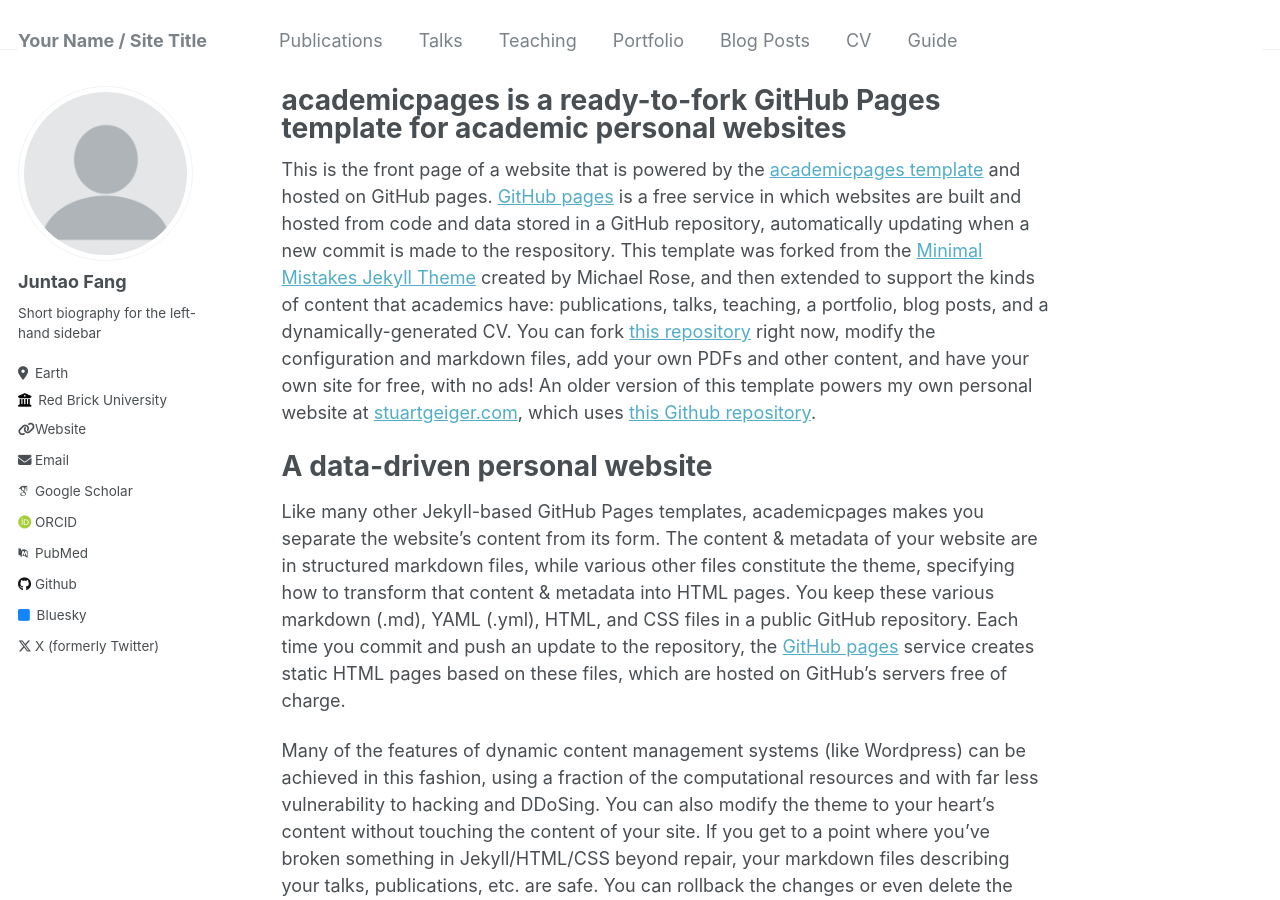
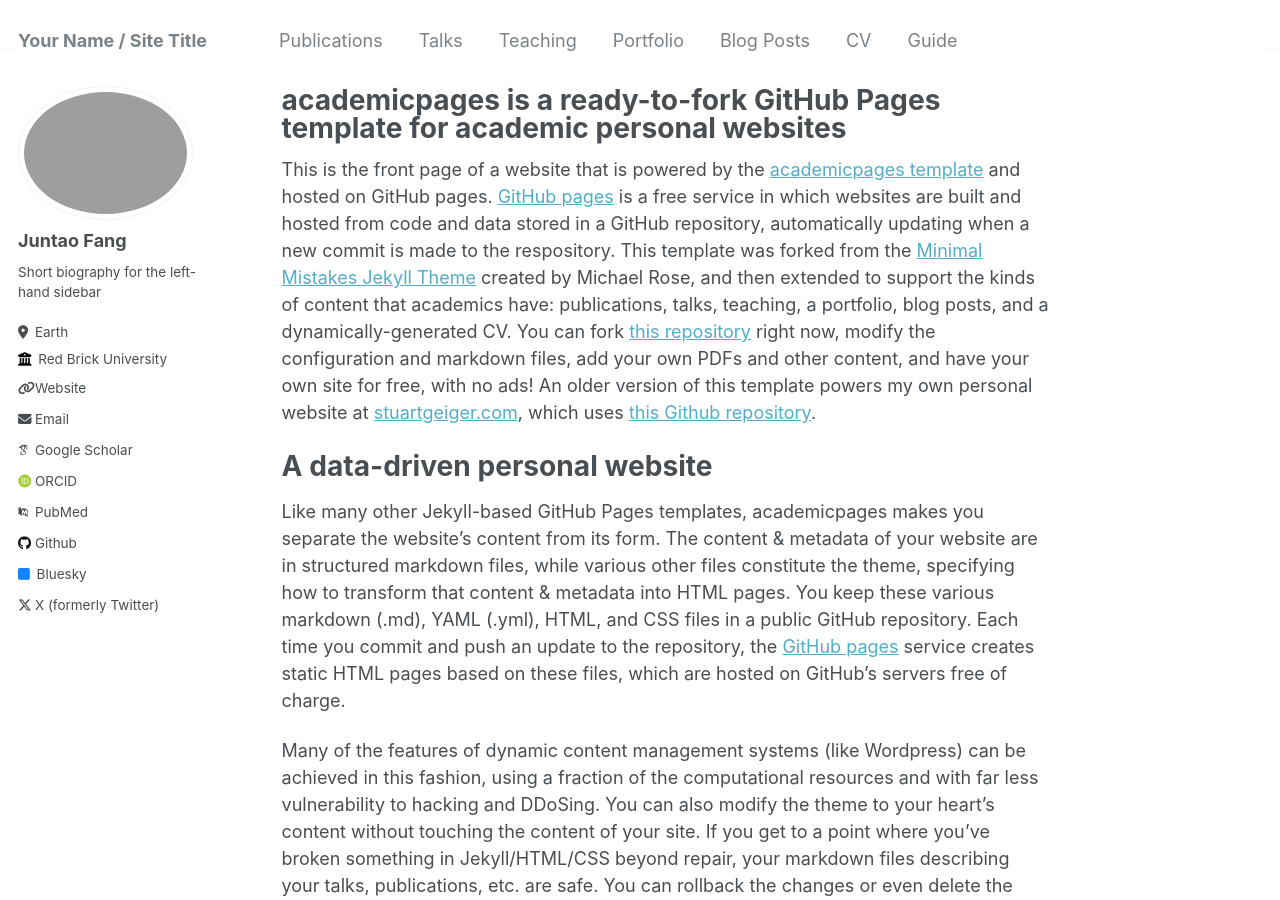
Before and after one commit to juntaofang2000/juntaofang2000.github.io, a Jekyll site: the page built from _pages/about.md, in a window 1280 px wide and 900 px high. Built offline with Jekyll 4.4.1, drawn with Linux system fonts in a browser that asks for light colours; some web fonts are replaced.

Commit message:
Update _config.yml

```diff
--- a/_config.yml
+++ b/_config.yml
@@ -21,8 +21,8 @@ repository               : "academicpages/academicpages.github.io"
 #               Additional customization can be done by editing /_includes/author-profile.html
 author:
   # Biographic information
-  avatar           : "profile.png"
-  name             : Juntao Fang
+  avatar           : "juntao.jpg"
+  name             : "Juntao Fang"
   pronouns         : # example: "she/her"
   bio              : "Short biography for the left-hand sidebar"
   location         : "Earth"
```
